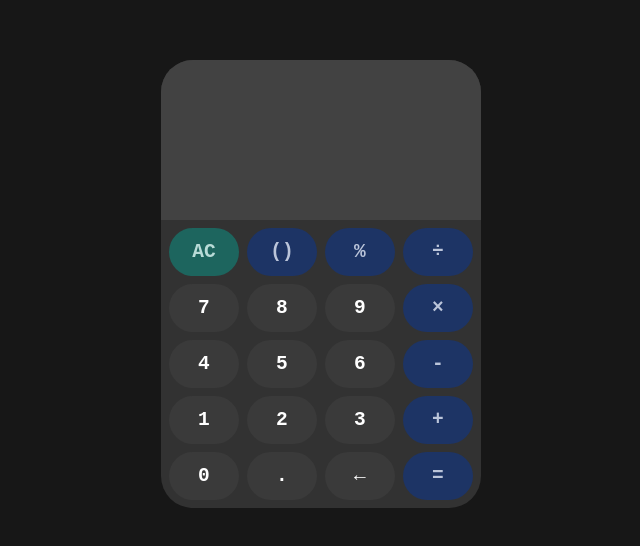
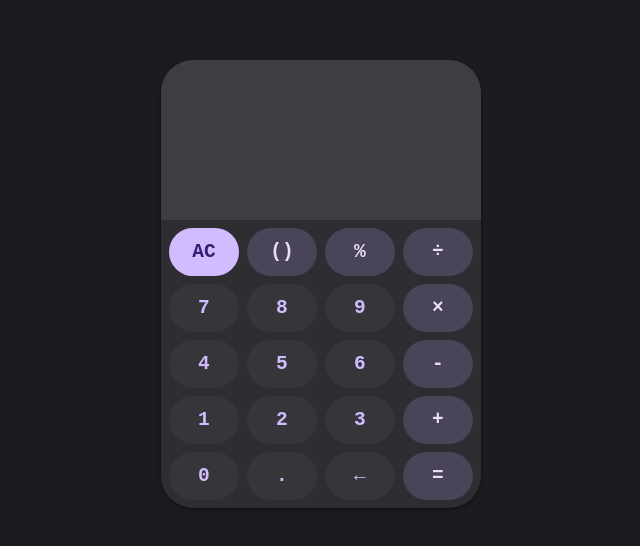
Before and after one commit to huge-pancake/web-calc, a plain HTML site: page index.html in a window 1280 px wide. Shown: the part 116-662 px from the top of the page, without its empty margins (319-959 px from the left). Drawn offline with Linux system fonts and the light colour scheme.

Commit message:
update style

```diff
--- a/style.css
+++ b/style.css
@@ -10,14 +10,15 @@ body {
   align-items: center;
   justify-content: center;
   flex-direction: column;
-  background-color: #171717;
+  background-color: rgb(28, 27, 31);
 }
 
 .calculator {
   display: flex;
   flex-direction: column;
   width: 320px;
-  background: #323232;
+  background: rgba(255, 255, 255, 0.08);
+  box-shadow: 0px 1px 3px 1px rgba(0, 0, 0, 0.15), 0px 1px 2px rgba(0, 0, 0, 0.3);
   border-radius: 32px;
 }
 
@@ -32,7 +33,7 @@ body {
   height: 100%;
   font-size: 3rem;
   color: #fff;
-  background-color: #424242;
+  background: rgba(255, 255, 255, 0.08);
   border: 0;
   border-radius: inherit;
   outline: 0;
@@ -53,14 +54,14 @@ body {
   margin: 4px;
   width: calc(25% - 8px);
   height: 48px;
-  background-color: #3a3a3a;
+  background-color: rgba(255, 255, 255, 0.04);
   border: 0;
   border-radius: 24px;
   outline: 0;
   user-select: none;
   cursor: pointer;
 
-  color: #fff;
+  color: rgb(208, 188, 255);
   font-size: 1.5rem;
   font-weight: 600;
   letter-spacing: 0.1px;
@@ -69,12 +70,12 @@ body {
   background-color: transparent;
 }
 .calculator__keyboard-container button[primary] {
-  color: #b8dbd7;
-  background-color: #1d655e;
+  color: rgb(56, 30, 114);
+  background-color: rgb(208, 188, 255);
 }
 .calculator__keyboard-container button[secondary] {
-  color: #bbc5da;
-  background-color: #1d3465;
+  color: rgb(232, 222, 248);
+  background-color: rgb(74, 68, 88);
 }
 .calculator__keyboard-container button::before {
   content: '';
```
